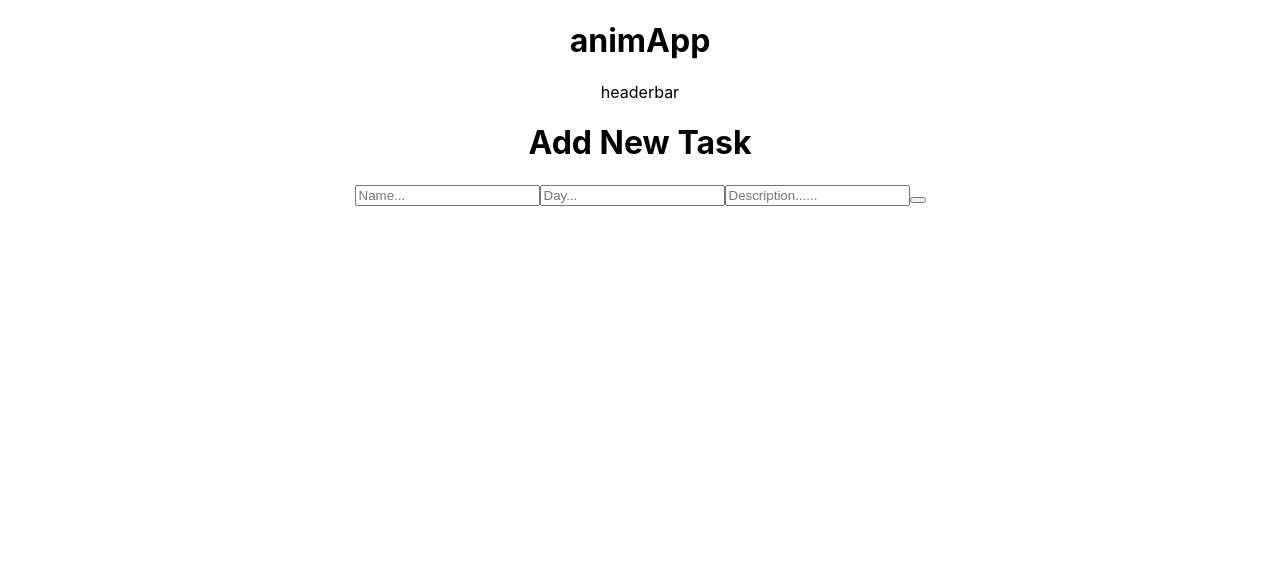
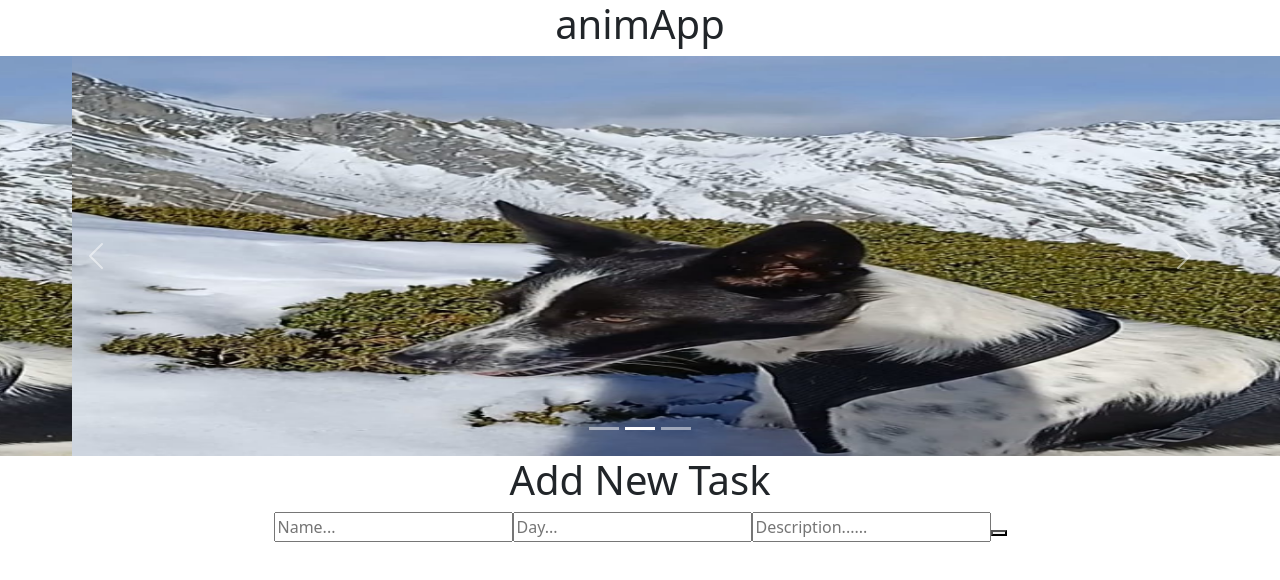
Before and after one commit to Perezdh13/hackathon-animApp, a React (Create React App) app in the folder client/: page / in a window 1280 px wide. Shown: the top 580 px of the page. Built offline with nearby package versions, Linux system fonts and the light colour scheme.

Commit message:
carousel component

```diff
--- a/client/package.json
+++ b/client/package.json
@@ -6,6 +6,7 @@
     "@testing-library/jest-dom": "^5.16.5",
     "@testing-library/react": "^13.4.0",
     "@testing-library/user-event": "^13.5.0",
+    "axios": "^1.3.3",
     "bootstrap": "^5.2.3",
     "jquery": "^3.6.3",
     "popper.js": "^1.16.1",
--- a/client/src/App.js
+++ b/client/src/App.js
@@ -1,5 +1,4 @@
 import {createBrowserRouter, RouterProvider} from 'react-router-dom';
-import HeaderBar from './components/HeaderBar';
 import AddAnimals from './components/AddAnimals';
 import FooterBar from './components/FooterBar';
 import Search from './components/Search';
@@ -7,14 +6,21 @@ import Carrousel from './components/Carrousel';
 import HomePage from './components/HomePage';
 import SingleAnimal from './components/SingleAnimal';
 import '../src/css/App.css';
+import 'bootstrap/dist/css/bootstrap.min.css';
+import React, { useState } from "react";
+
+
+
+
+
+
 
 function App() {
-
   const router = createBrowserRouter([
 
     {
       path:"/",
-      element:<><HeaderBar /> <AddAnimals/></>
+      element:<> <AddAnimals/></>
     },
     {
       path:"/",
@@ -29,7 +35,7 @@ function App() {
   return (
     <div className="App">
       <h1>animApp </h1>
-
+      <Carrousel/>
       <RouterProvider router={router} />
     </div>
   );
--- a/client/src/components/Carrousel.jsx
+++ b/client/src/components/Carrousel.jsx
@@ -1,9 +1,38 @@
-import React from 'react'
+import Carousel from 'react-bootstrap/Carousel';
+import img1 from "../img/a7ed1cb4-3211-4ed3-bd6b-78b796f1c5de.jpg";
+import "../css/carousel.css";
+
 
 function Carrousel() {
   return (
-    <div>Carrousel</div>
-  )
+
+    <div className="fluid">
+      <Carousel>
+      <Carousel.Item>
+        <img
+          className="d-block w-100 img-car"
+          src={img1}
+          alt="First slide"
+        />
+      </Carousel.Item>
+      <Carousel.Item>
+        <img
+          className="d-block w-100 img-car"
+          src={img1}
+          alt="Second slide"
+        />
+      </Carousel.Item>
+      <Carousel.Item>
+        <img
+          className="d-block w-100 img-car"
+          src={img1}
+          alt="Third slide"
+        />
+      </Carousel.Item>
+    </Carousel>
+    </div>
+
+  );
 }
 
-export default Carrousel
+export default Carrousel;
--- /dev/null
+++ b/client/src/css/carousel.css
@@ -0,0 +1,3 @@
+.img-car{
+    height: 50vh;
+}
```
Also changed, not shown: client/src/data.json (added, +19 -0 lines), 1 other file (tests, documents, lock files or other folders).
